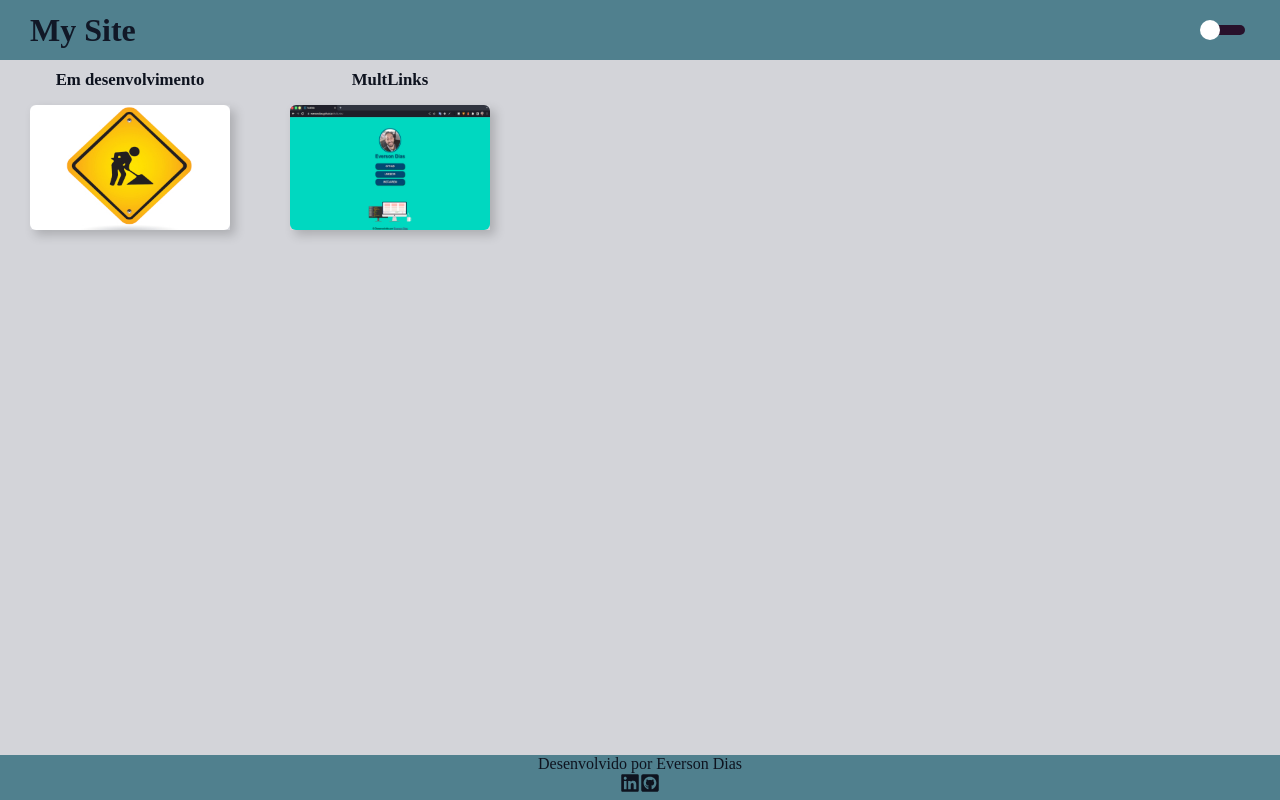
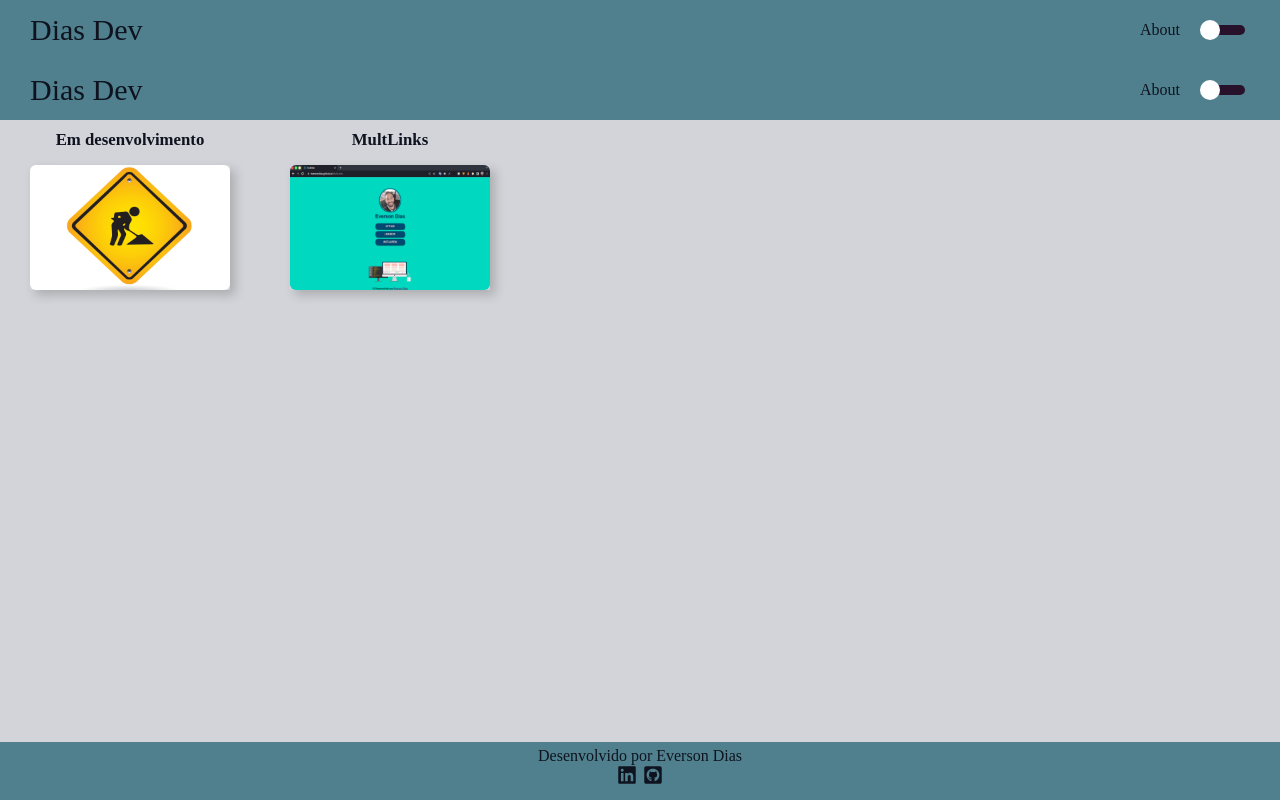
Before and after one commit to EversonDias/portfolio, a Next.js app: page / in a window 1280 px wide. Built offline with nearby package versions, Linux system fonts and the light colour scheme.

Commit message:
new organization of directories

```diff
--- a/package.json
+++ b/package.json
@@ -5,6 +5,7 @@
     "react": "^18.2.0",
     "react-dom": "^18.2.0",
     "react-icons": "^4.4.0",
+    "react-router-dom": "^6.3.0",
     "react-switch": "^7.0.0",
     "styled-components": "^5.3.5"
   },
--- a/pages/_app.jsx
+++ b/pages/_app.jsx
@@ -1,7 +1,55 @@
-export default function MyApp({ Component, pageProps }) {
+/*styles globais */
+import { Global } from "../src/styles/global"
+/*import de componentes no.
+obs: NextHead esta localizada as informações de meta do next/head  */
+
+import { Header } from "../src/patterns/header";
+import Footer from "../src/patterns/footer";
+
+/*Importação de temas e para aplicação de tema */
+import { ThemeProvider } from "styled-components";
+import light from '../src/styles/themes/light';
+import dark from "../src/styles/themes/dark";
+
+/*modules react */
+import { useState } from "react";
+
+/*modules nookies responsável por salvar a definição de tema */
+import { setCookie, parseCookies } from "nookies";
+
+export default function MyApp(props) {
+
+    /* essa função serve para salvar o tema na variável theme
+    obs: quando a pagina e carregada ela faz a alteração de acordo com os cooks*/
+    const [theme, setTheme] = useState(props.userTheme === 'dark'?(dark):(light))
+
+    /*esta função serve para alterar os temas */
+    const themeChange = () => {
+        setTheme(theme.title === 'light' ? dark : light)
+    }
+
+    /*salvando as configurações de temas no cooks */
+   setCookie(null, "userTheme", theme.title, {
+    maxAge: 86400 * 30,
+    path: "/"
+   })
     return (
-        <>
-            <Component {...pageProps} />
-        </>
+        <ThemeProvider theme={theme}>
+            <Global />
+
+            <Header themeChange={themeChange} />
+            <props.Component {...props.pageProps} />
+            <Footer />
+        </ThemeProvider>
     )
 }
+
+export async function getServerSideProps(context){
+    const cookies = parseCookies(context)
+
+    return{
+        props: {
+            userTheme: cookies.userTheme
+        }
+    }
+}
--- /dev/null
+++ b/src/components/navBar/index.jsx
@@ -0,0 +1,43 @@
+/*import de modules react */
+import { useContext } from "react"
+
+/*import de modues styled-components */
+import { ThemeContext } from "styled-components"
+
+/*import do botão de traca de tema */
+import Switch from 'react-switch'
+
+import Link from "next/link"
+import styled from "styled-components"
+
+const Container = styled.nav`
+    display: flex;
+    align-items: center;
+    a {
+        margin-right: 20px;
+        text-decoration: none;
+        color: ${props => props.theme.colors.text};
+    }
+
+`;
+
+export default function NavBar({ themeChange }) {
+    const { colors, title} = useContext(ThemeContext)
+    return (
+        <Container>
+            <Link href="/about">About</Link>
+            <Switch
+                onChange={themeChange}
+                checked={title === 'dark'}
+                checkedIcon={false}
+                uncheckedIcon={false}
+                height={10}
+                width={40}
+                handleDiameter={20}
+                offColor={colors.highlights}
+                onColor={colors.highlights}
+            />
+        </Container>
+
+    )
+}
--- /dev/null
+++ b/src/components/navHome/index.jsx
@@ -0,0 +1,18 @@
+import Link from "next/link"
+import styled from "styled-components"
+
+const Container = styled.div`
+    a{
+        text-decoration: none;
+        font-size: 30px;
+        color: ${props => props.theme.colors.text}
+    }
+`
+export const NavHome = () => {
+    return (
+        <Container>
+            <Link href="/home">Dias Dev</Link>
+        </Container>
+
+    )
+}
--- a/src/patterns/footer/index.jsx
+++ b/src/patterns/footer/index.jsx
@@ -5,9 +5,10 @@ const Container = styled.footer`
   position: absolute;
   bottom: 0;
   background-color: ${props => props.theme.colors.header};
-  height: 45px;
+  height: 58px;
   width: 100%;
   text-align: center;
+  color: ${props => props.theme.colors.text};
 
   #container{
     display: flex;
@@ -15,9 +16,14 @@ const Container = styled.footer`
   }
   p {
     color: ${props => props.theme.colors.text};
+    margin-top: 5px;
+  }
+  p{
+    margin-top: 5px;
   }
   a {
     font-size: 20px;
+    padding: 3px;
     color: ${props => props.theme.colors.text};
     &:hover{
         font-size: 22px;
--- a/src/patterns/header/index.jsx
+++ b/src/patterns/header/index.jsx
@@ -1,41 +1,26 @@
-/*import de modules react */
-import { useContext } from "react"
 
-/*import de modues styled-components */
+import NavBar from "../../components/navBar"
+
 import styled from "styled-components"
-import { ThemeContext } from "styled-components"
-
-/*import do botão de traca de tema */
-import Switch from 'react-switch'
+import { NavHome } from "../../components/navHome"
 
 /*style do container e toda aplicação dentro dele */
 const Container = styled.header`
         background: ${props => props.theme.colors.header};
         height: 60px;
-        color: ${props => props.theme.colors.title};
         display: flex;
+        justify-content: space-between;
         align-items: center;
-        justify-content: space-between;
         padding: 0 30px;
     `
 
 export const Header = ({ themeChange }) => {
-    const { colors, title} = useContext(ThemeContext)
+
 
     return (
         <Container>
-            <h1>My Site</h1>
-            <Switch
-                onChange={themeChange}
-                checked={title === 'dark'}
-                checkedIcon={false}
-                uncheckedIcon={false}
-                height={10}
-                width={40}
-                handleDiameter={20}
-                offColor={colors.highlights}
-                onColor={colors.highlights}
-            />
+            <NavHome />
+            <NavBar themeChange={themeChange} />
         </Container>
     )
 }
```
Also changed, not shown: pages/about/index.jsx (added, +10 -0 lines), pages/home/index.jsx (added, +13 -0 lines), 1 other file (tests, documents, lock files or other folders).
